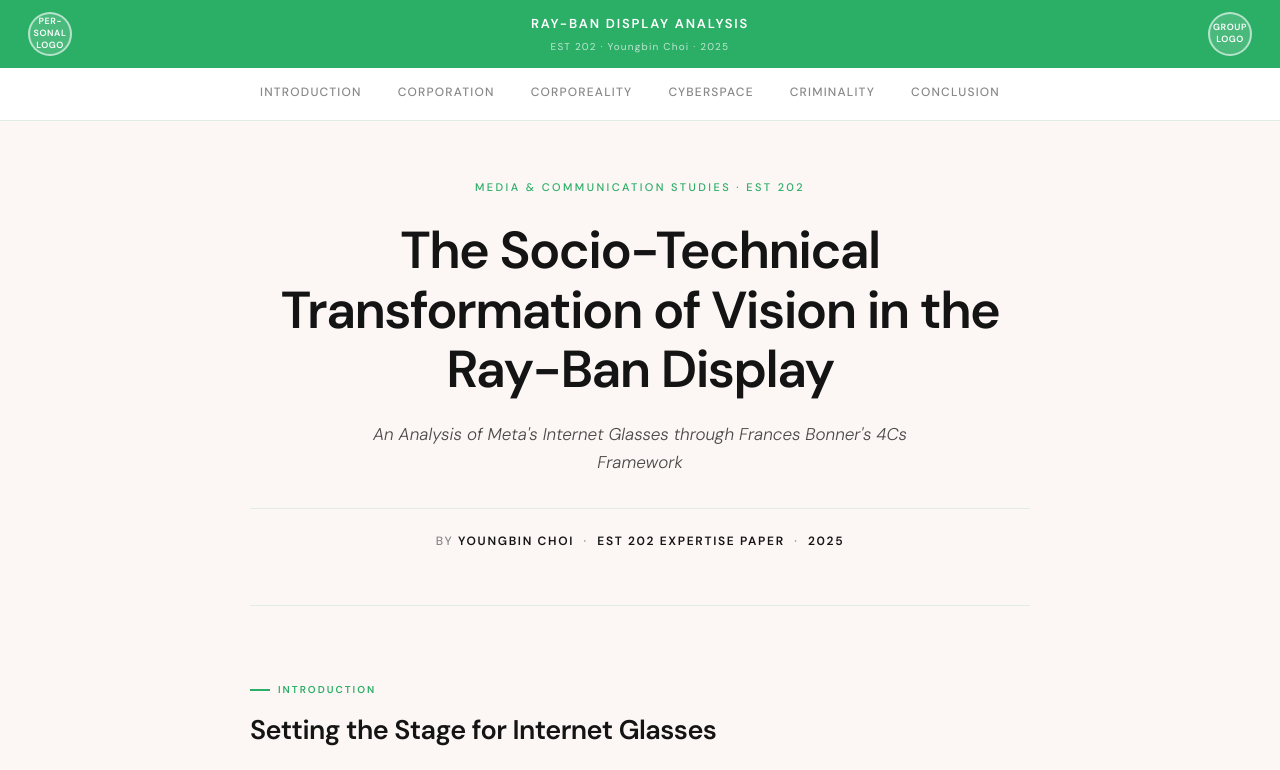
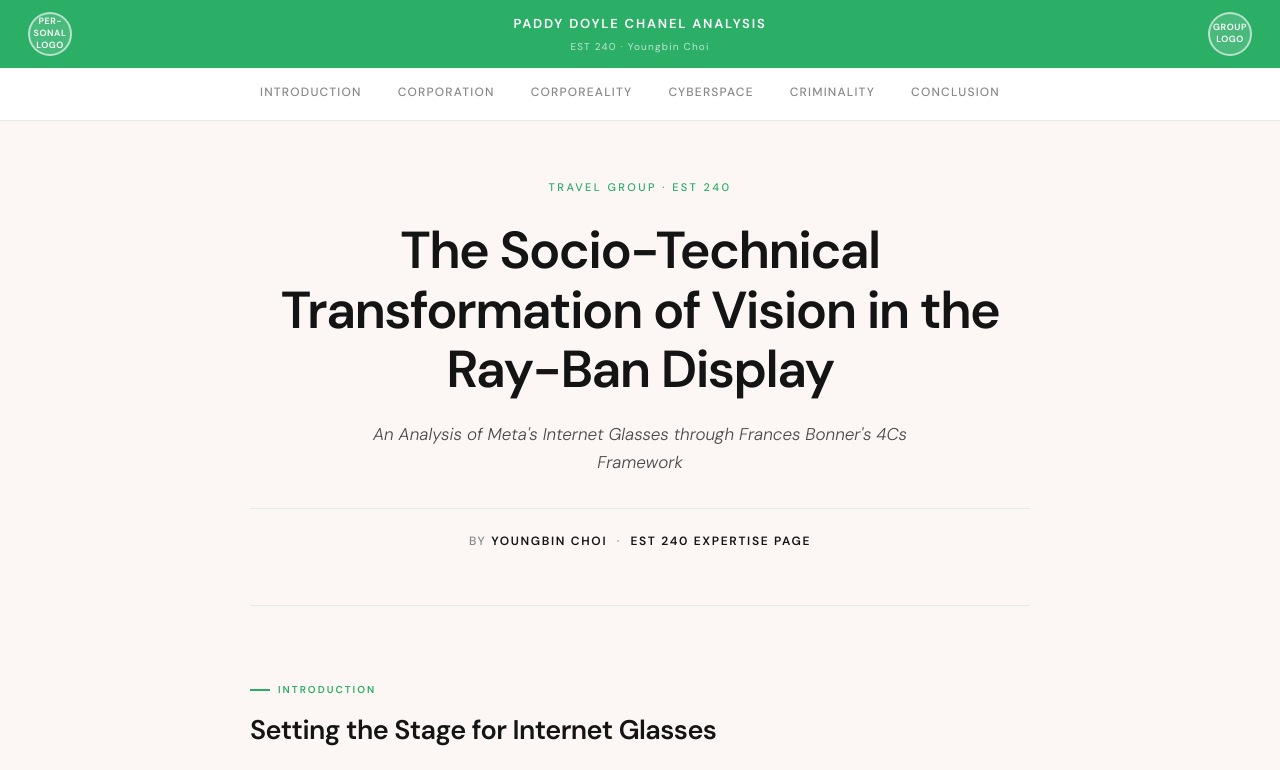
Before and after one commit to youngbinchoi1/est240_personalpage, a plain HTML site: page index.html in a window 1280 px wide. Shown: the top 770 px of the page. Drawn offline with Linux system fonts and the light colour scheme.

Commit message:
Update index.html

```diff
--- a/index.html
+++ b/index.html
@@ -369,8 +369,8 @@
 <nav>
   <div class="logo-circle">Per&shy;sonal<br>Logo</div>
   <div class="nav-center">
-    <div class="nav-title">Ray-Ban Display Analysis</div>
-    <div class="nav-sub">EST 202 · Youngbin Choi · 2025</div>
+    <div class="nav-title">Paddy Doyle Chanel Analysis</div>
+    <div class="nav-sub">EST 240 · Youngbin Choi</div>
   </div>
   <div class="logo-circle right">Group<br>Logo</div>
 </nav>
@@ -392,11 +392,11 @@
 
   <!-- PAPER HEADER — inline in page flow -->
   <div class="paper-header">
-    <span class="paper-eyebrow">Media &amp; Communication Studies · EST 202</span>
+    <span class="paper-eyebrow">Travel Group · EST 240</span>
     <h1 class="paper-title">The Socio-Technical Transformation of Vision in the Ray-Ban Display</h1>
     <p class="paper-subtitle">An Analysis of Meta's Internet Glasses through Frances Bonner's 4Cs Framework</p>
     <div class="paper-byline">
-      By <strong>Youngbin Choi</strong> &nbsp;·&nbsp; <strong>EST 202 Expertise Paper</strong> &nbsp;·&nbsp; <strong>2025</strong>
+      By <strong>Youngbin Choi</strong> &nbsp;·&nbsp; <strong>EST 240 Expertise Page</strong>
     </div>
   </div>
 
```
